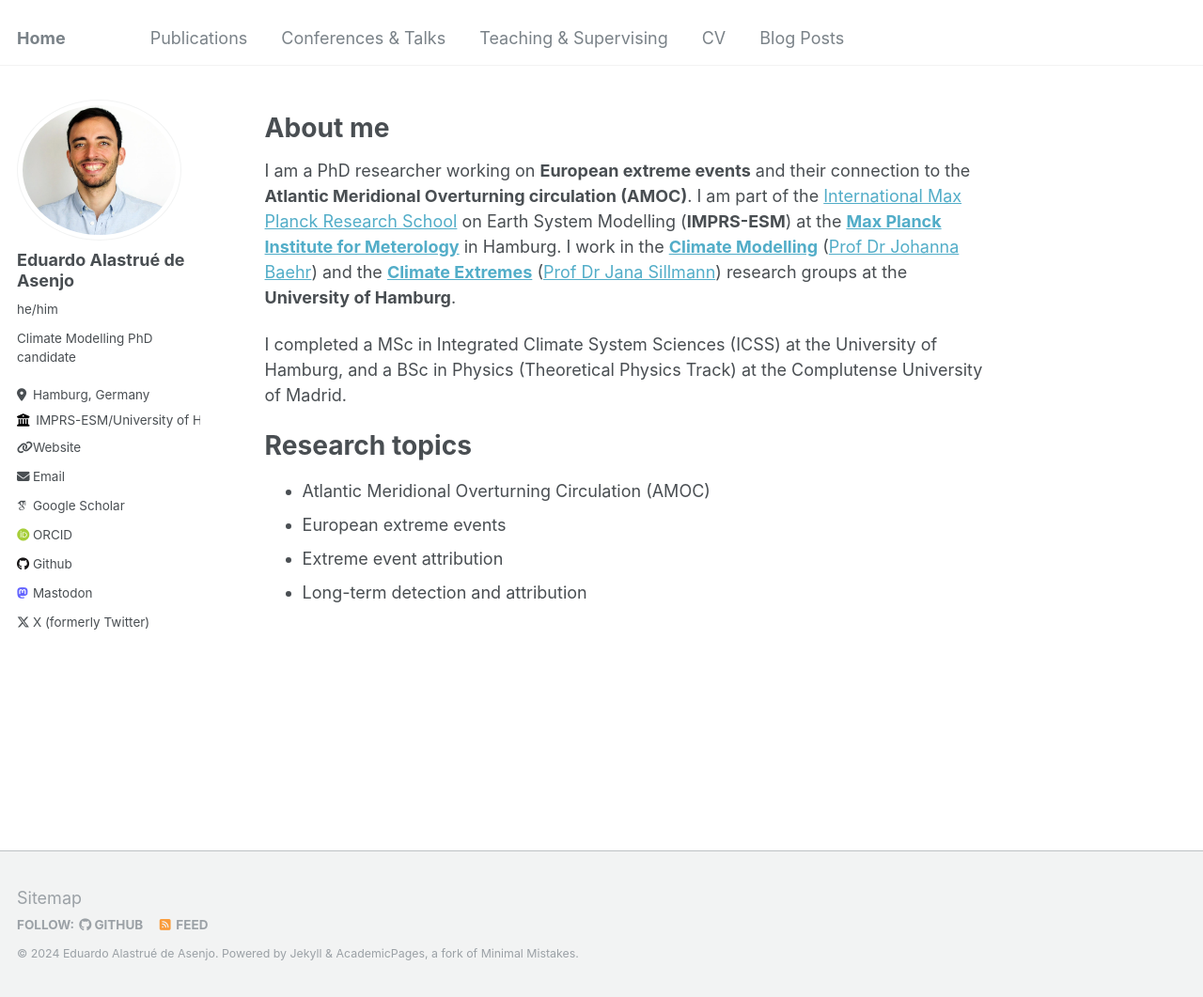
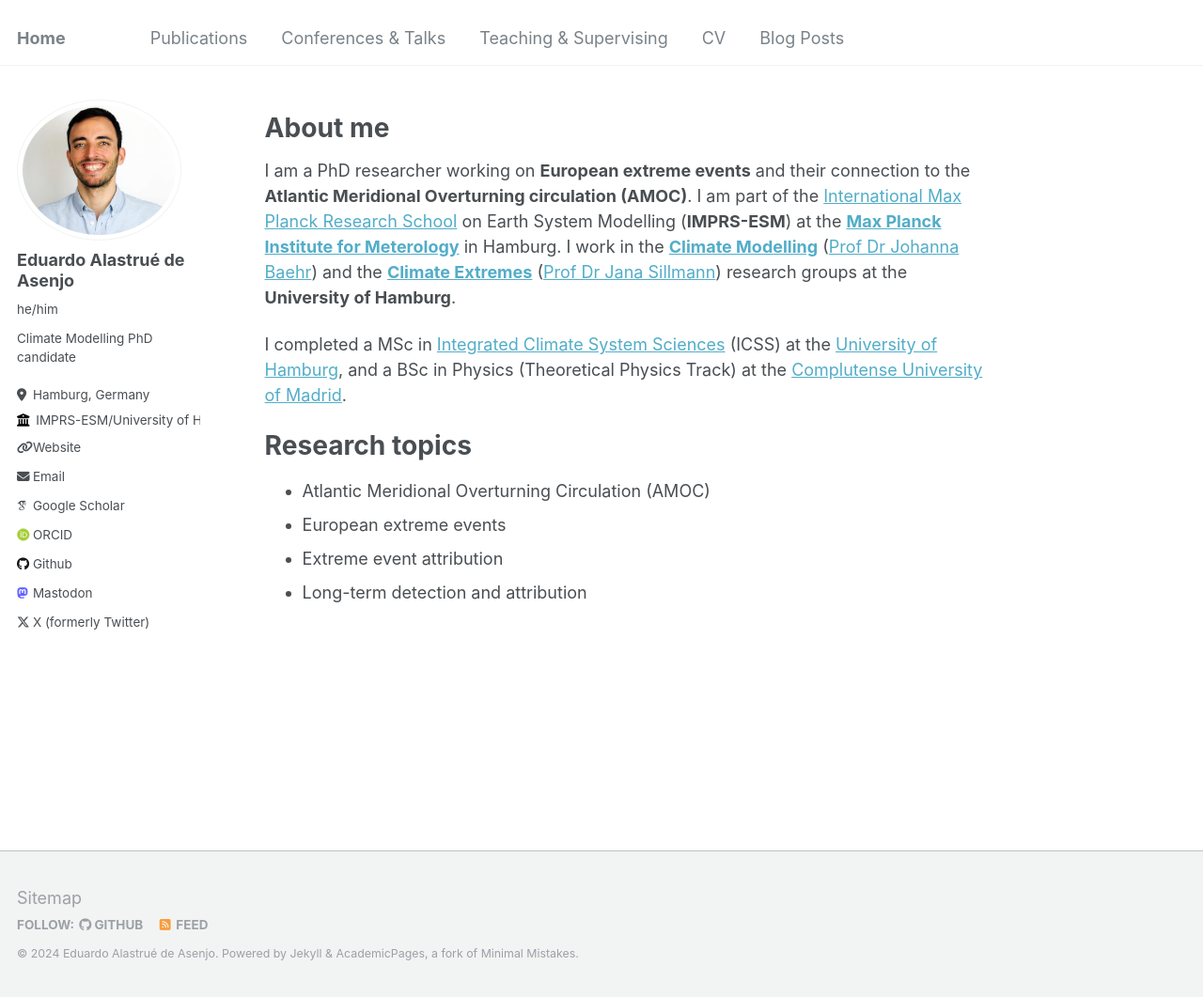
Before and after one commit to edualas/edualas.github.io, a Jekyll site: the page built from _pages/about.md, in a window 1280 px wide and 1061 px high. Shown: the whole window at 94% size. Built offline with Jekyll 4.4.1, drawn with Linux system fonts in a browser that asks for light colours; some web fonts are replaced; a file with an impossible date is left out; part of the change alters nothing that is shown.

```diff
--- a/_pages/about.md
+++ b/_pages/about.md
@@ -10,7 +10,7 @@ redirect_from:
 # About me
 I am a PhD researcher working on **European extreme events** and their connection to the **Atlantic Meridional Overturning circulation (AMOC)**. I am part of the [International Max Planck Research School](https://mpimet.mpg.de/en/career/imprs-esm) on Earth System Modelling (**IMPRS-ESM**) at the **[Max Planck Institute for Meterology](https://mpimet.mpg.de/en/homepage)** in Hamburg. I work in the **[Climate Modelling](https://www.ifm.uni-hamburg.de/en/workareas/climatemodelling.html)** ([Prof Dr Johanna Baehr](https://www.ifm.uni-hamburg.de/en/institute/staff/baehr.html)) and the **[Climate Extremes](https://www.fnk.uni-hamburg.de/2-research/research-group-climate-extremes.html)** ([Prof Dr Jana Sillmann](https://www.fnk.uni-hamburg.de/2-research/research-group-climate-extremes/team/sillmann-jana.html)) research groups at the **University of Hamburg**.
 
-I completed a MSc in Integrated Climate System Sciences (ICSS) at the University of Hamburg, and a BSc in Physics (Theoretical Physics Track) at the Complutense University of Madrid.
+I completed a MSc in [Integrated Climate System Sciences](https://www.sicss.uni-hamburg.de/msc-programs/msc-integrated-climate-science.html) (ICSS) at the [University of Hamburg](https://www.uni-hamburg.de/en.html), and a BSc in Physics (Theoretical Physics Track) at the [Complutense University of Madrid](https://www.ucm.es/english).
 
 # Research topics
 - Atlantic Meridional Overturning Circulation (AMOC)
```
